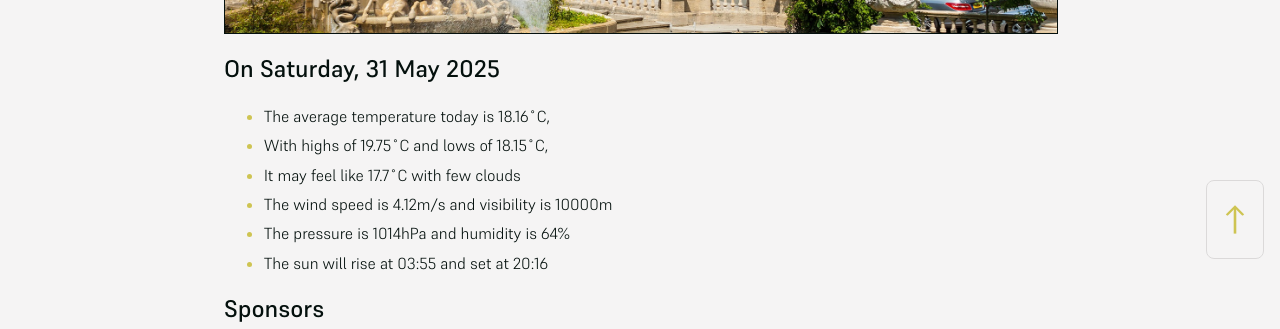
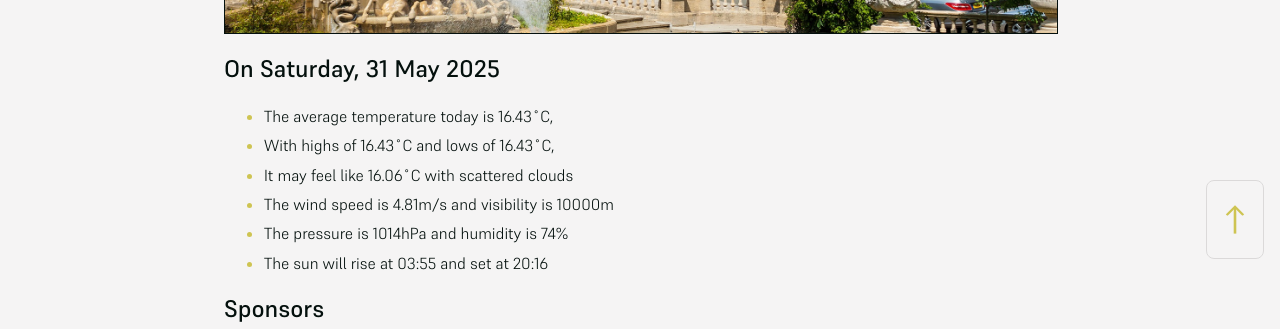
Before and after one commit to mat-0/cheltenham-open-data, a Jekyll site: the page built from index.md, in a window 1280 px wide. Shown: the part 625-954 px from the top of the page. Built offline with Jekyll 4.4.1, drawn with Linux system fonts in a browser that asks for light colours.

Commit message:
Updated 2025-05-31 19:57:53

```diff
--- a/index.md
+++ b/index.md
@@ -10,11 +10,11 @@ seo: Menu
 <!-- weather_marker starts -->
 ## On Saturday, 31 May 2025
 
-- The average temperature today is 18.16˚C,
-- With highs of 19.75˚C and lows of 18.15˚C,
-- It may feel like 17.7˚C with few clouds
-- The wind speed is 4.12m/s and visibility is 10000m
-- The pressure is 1014hPa and humidity is 64%
+- The average temperature today is 16.43˚C,
+- With highs of 16.43˚C and lows of 16.43˚C,
+- It may feel like 16.06˚C with scattered clouds
+- The wind speed is 4.81m/s and visibility is 10000m
+- The pressure is 1014hPa and humidity is 74%
 - The sun will rise at 03:55 and set at 20:16
 
 <!-- weather_marker ends -->
```
Also changed, not shown: _data/flood.json (+5 -27 lines), _pages/news.md (+4 -4 lines).
